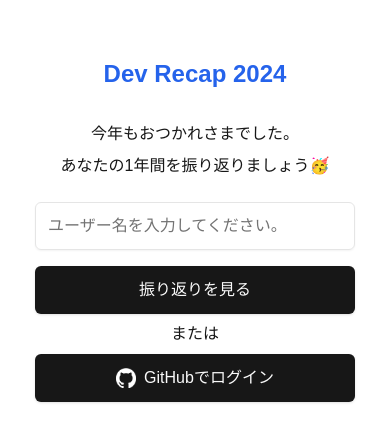
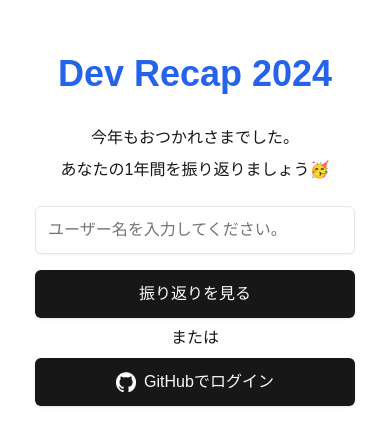
Before and after one commit to namidapoo/dev-recap, a Next.js app: page / in a window 390 px wide. Shown: the part 176-622 px from the top of the page. Built offline with nearby package versions, Linux system fonts and the light colour scheme; no server answers.

Commit message:
style: ヘッダーのフォントサイズを変更し画像にドロップシャドウを追加

```diff
--- a/app/page.tsx
+++ b/app/page.tsx
@@ -13,7 +13,7 @@
 		<div className="grid grid-cols-1 md:grid-cols-3 gap-8 min-h-dvh px-4 text-accent-foreground items-center justify-items-center -mt-24">
 			<div className="col-span-1 w-full max-w-md text-center space-y-2">
 				<div className="space-y-8">
-					<h1 className="font-bold text-2xl text-blue-600 lg:text-5xl">
+					<h1 className="font-bold text-4xl text-blue-600 lg:text-5xl">
 						Dev Recap 2024
 					</h1>
 					<div className="space-y-2">
@@ -61,7 +61,7 @@
 					alt="Overview"
 					width={700}
 					height={800}
-					className="w-full h-auto mx-auto rounded-md"
+					className="w-full h-auto mx-auto rounded-md drop-shadow-xl"
 					priority
 				/>
 			</div>
```
